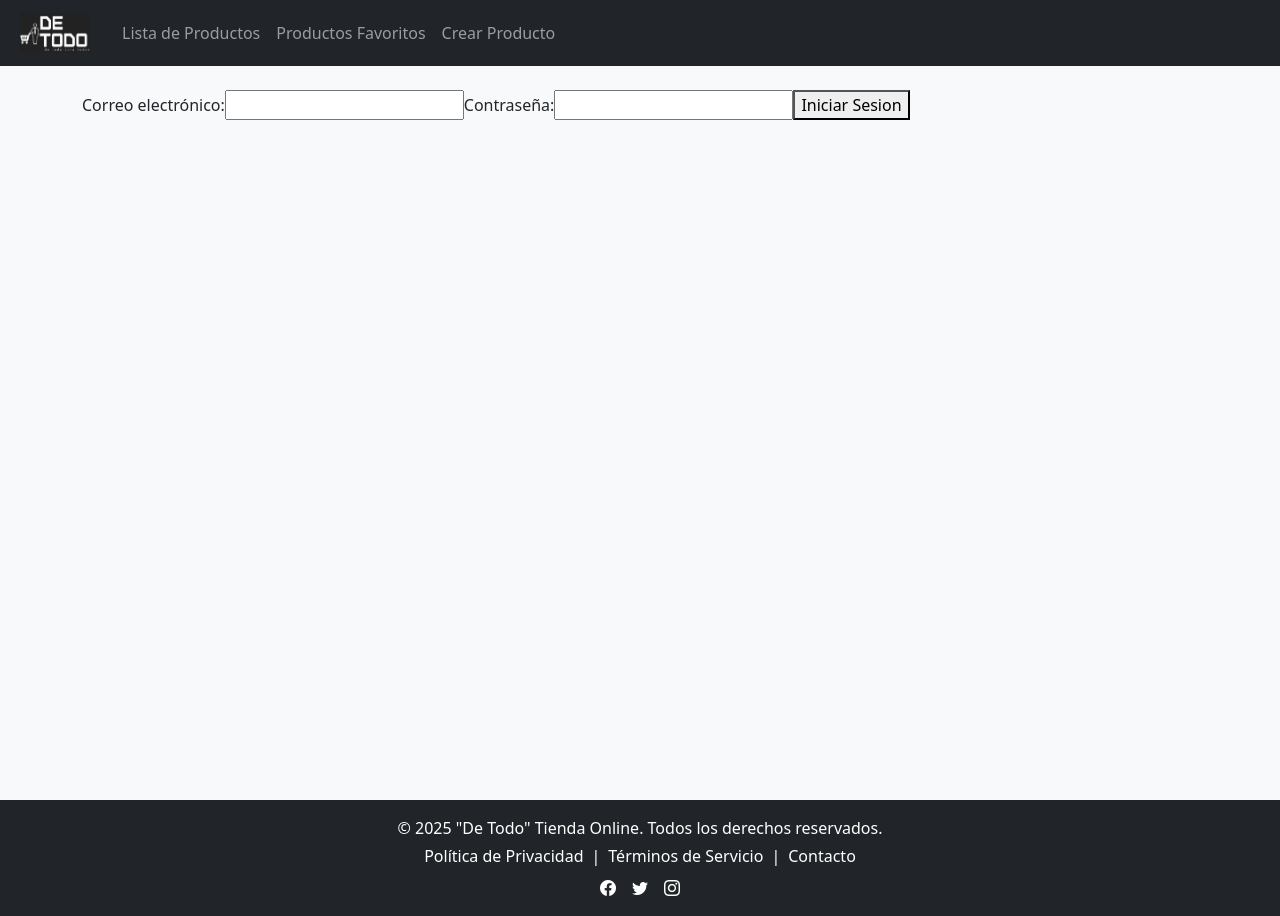
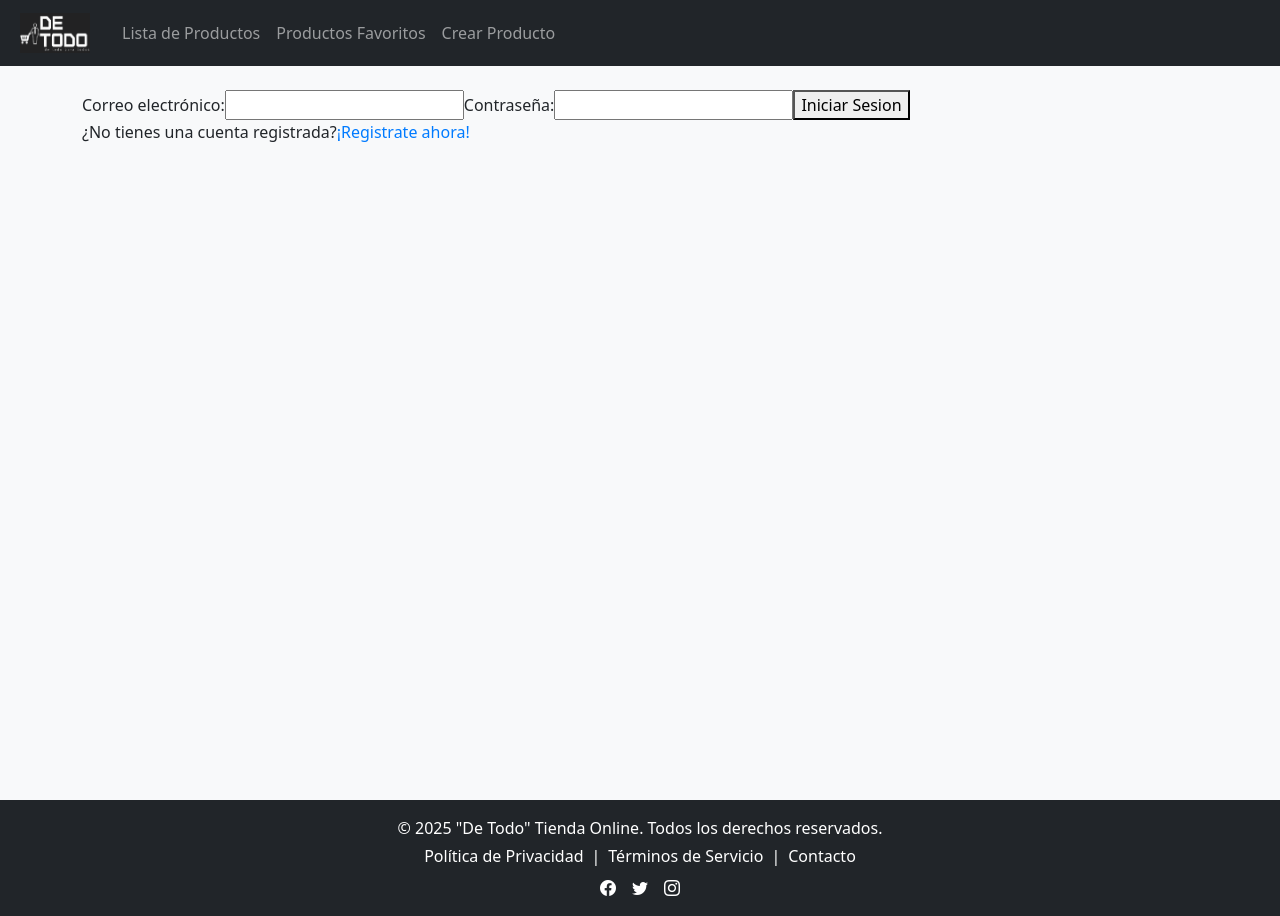
Before and after one commit to LeandroBejarano/pv_tp_integrador_grupo5, a React (Vite) app in the folder tp-integrador/: page /login in a window 1280 px wide. Built offline with nearby package versions, Linux system fonts and the light colour scheme.

Commit message:
Agrego la opcion de ir al registro para crear una nueva cuenta [Leandro Bejarano]

```diff
--- a/tp-integrador/src/views/IniciarSesion.jsx
+++ b/tp-integrador/src/views/IniciarSesion.jsx
@@ -1,5 +1,5 @@
 import { useDispatch, useSelector } from "react-redux";
-import { useNavigate } from "react-router-dom";
+import { useNavigate, Link } from "react-router-dom";
 import { useState, useEffect } from "react";
 import { loginUser } from "../services/UsersSlice";
 import { toast, ToastContainer } from "react-toastify";
@@ -39,6 +39,7 @@ function IniciarSesion() {
 
                 <button type="submit">Iniciar Sesion</button>
             </form>
+            <p>¿No tienes una cuenta registrada?<Link to="/registro">¡Registrate ahora!</Link>  </p>
             <ToastContainer />
         </div>
     )
```
